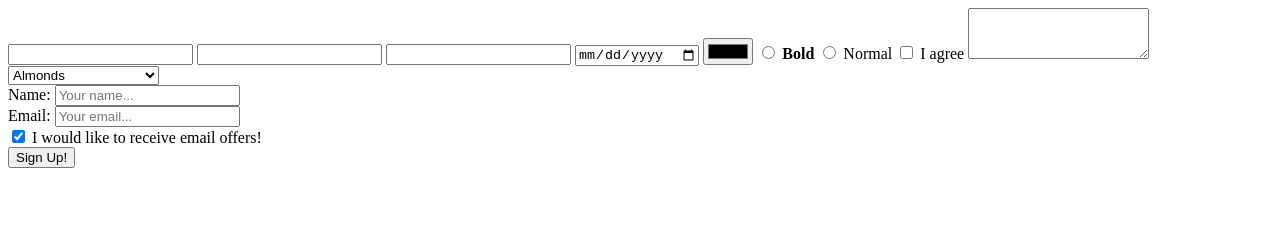
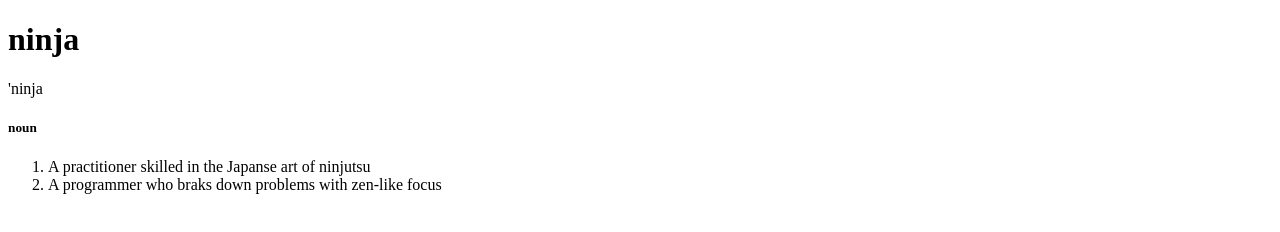
Before and after one commit to Nasrisameh/WEB_FUNDAMENTALS, a plain HTML site: page HTML/Day1/Practice/DictionnaryEntry.html in a window 1280 px wide. Drawn offline with Linux system fonts and the light colour scheme.

Commit message:
third commit

```diff
--- a/HTML/Day1/Practice/DictionnaryEntry.html
+++ b/HTML/Day1/Practice/DictionnaryEntry.html
@@ -3,46 +3,17 @@
 <head>
     <meta charset="UTF-8">
     <meta name="viewport" content="width=device-width, initial-scale=1.0">
-    <title>Some Forms</title>
+    <title>ninja</title>
 </head>
 <body>
-    <input type="text" name="first_name">
-    <input type="number" name="age">
-    <input type="password" name="password">
-    <input type="date" name="dob">
-    <input type="color" name="text_color">
-    <input type="radio" name="font" value="bold" id="bold">
-    <label for="bold"><strong>Bold</strong></label>
-    <input type="radio" name="font" value="normal" id="normal">
-    <label for="normal">Normal</label>
-    <input type="checkbox" name="accept" id="accept">
-    <label for="accept">I agree</label>
-    <textarea name="comment" cols="20" rows="3"></textarea>
-    <select name="snack">
-        <option value="Almonds">Almonds</option>
-        <option value="Cheese and Crackers">Cheese and Crackers</option>
-        <option value="Pita and Hummus">Pita and Hummus</option>
-        <option value="Pears">Pears</option>
-    </select>
-    <form action="/process" method="post">
-        <div>
-            <label>Name: </label>
-            <input type="text" name="name"
-            placeholder="Your name..." >
-        </div>
-        <div>
-            <label>Email: </label>
-            <input type="text" name="email"
-            placeholder="Your email..." >
-        </div>
-        <div>
-            <input type="checkbox" name="offers"
-            id="offers" checked >
-            <label for="offers">I would like
-            to receive email offers!</label>
-        </div>
-        <input type="submit" value="Sign Up!" >
-    </form>
-
+    <h1>ninja</h1>
+    <p>'ninja</p>
+    <h5>noun</h5>
+    <!-- List Tags -->
+    <!-- Orderd Lists -->
+    <ol>
+        <li>A practitioner skilled in the Japanse art of ninjutsu</li>
+        <li>A programmer who braks down problems with zen-like focus</li>
+    </ol>
 </body>
 </html>
```
